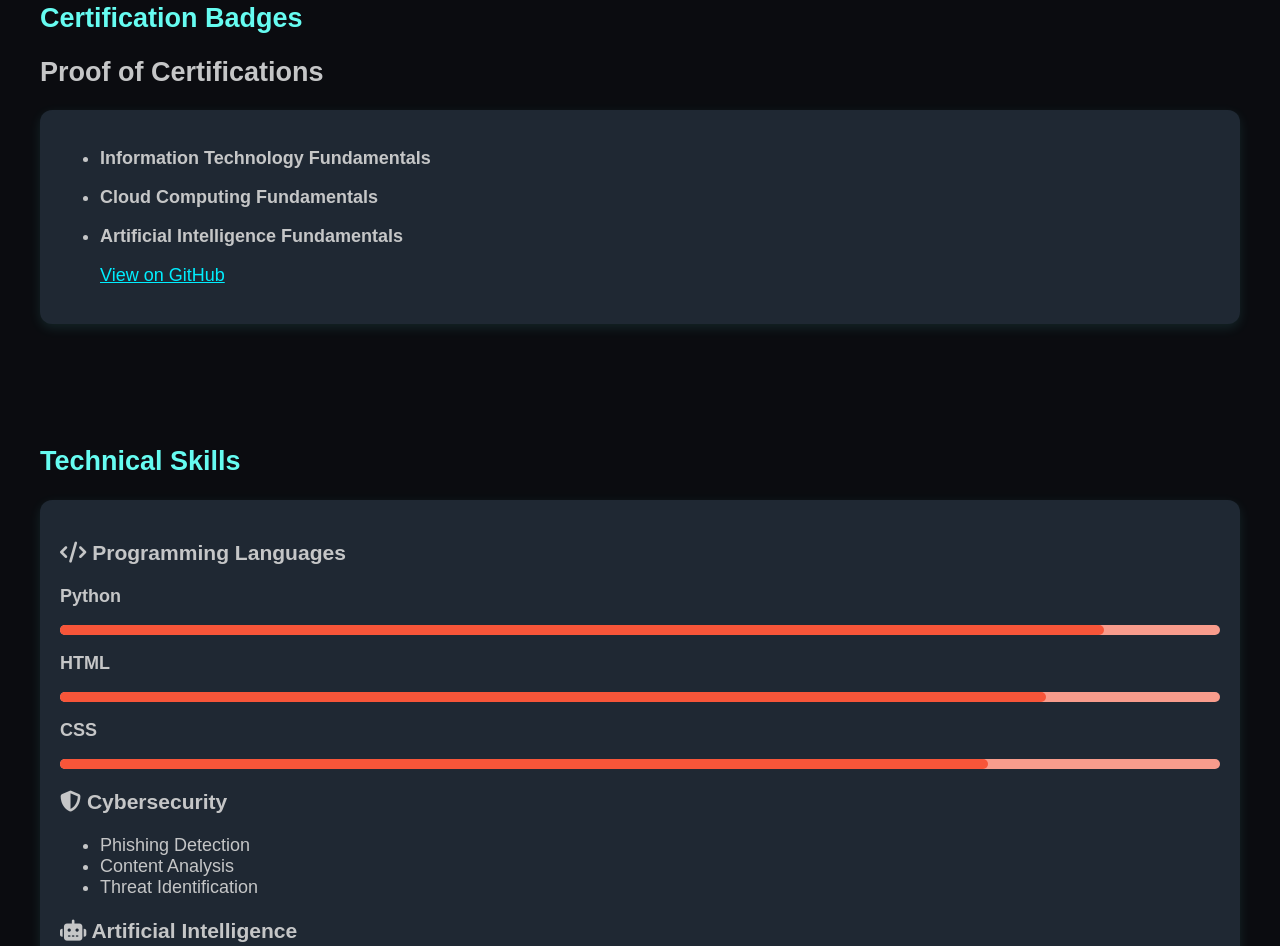
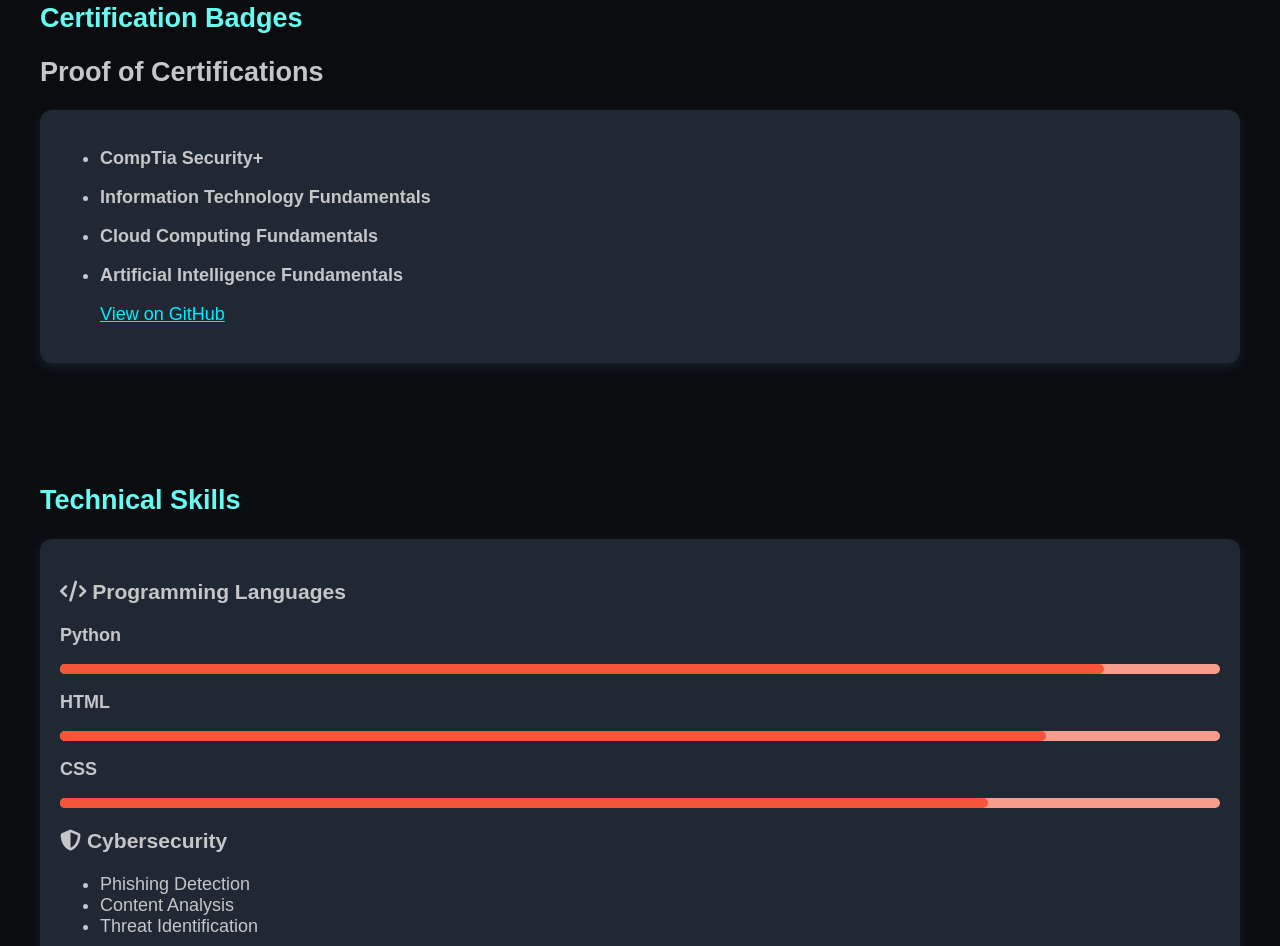
Before and after one commit to marlyn13-cloud/Portfolio, a plain HTML site: page index.html in a window 1280 px wide. Shown: the part 1541-2487 px from the top of the page. Drawn offline with Linux system fonts and the light colour scheme.

Commit message:
index.html

```diff
--- a/index.html
+++ b/index.html
@@ -8,7 +8,7 @@
   <style>
     body {
       font-family: Arial, sans-serif;
-      font-size:18px;
+      font-size: 18px;
       background: #0b0c10;
       color: #c5c6c7;
       margin: 0;
@@ -123,6 +123,7 @@
   }
   </style>
 </head>
+
 <body>
   <header>
     <h1>Marlyn Grullon</h1>
@@ -172,6 +173,9 @@
     <h1>Proof of Certifications</h1>
     <div class="card">
         <ul>
+          <li>
+            <p><strong> CompTia Security+ </strong></p>
+          </li>
             <li>
             <p><strong>Information Technology Fundamentals</strong></p>
             </li>
```
